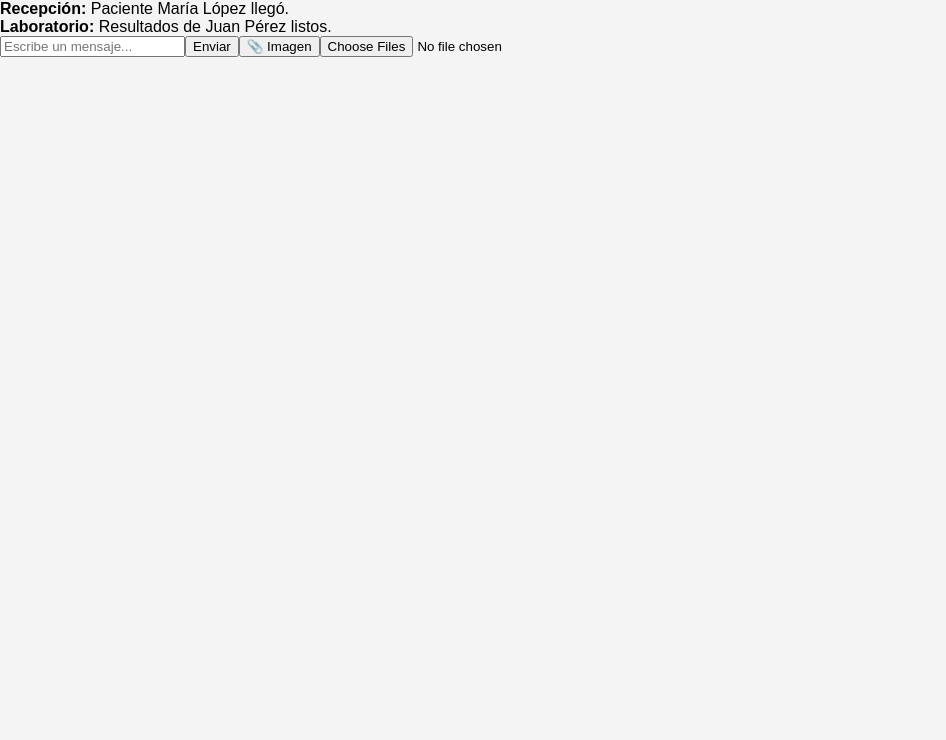
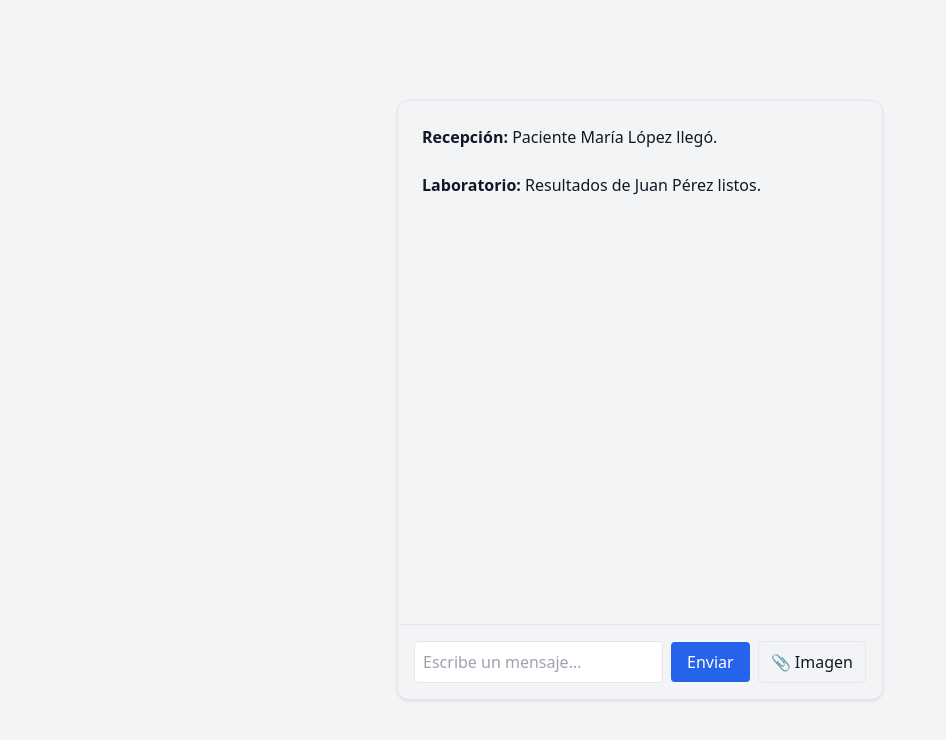
Before and after one commit to HallMD1/ClinicaHall, a React (Vite) app: page / in a window 1280 px wide. Shown: the top 740 px of the page, without its empty margins (0-946 px from the left). Built offline with nearby package versions, Linux system fonts and the light colour scheme.

Commit message:
Add files via upload

```diff
--- a/index.html
+++ b/index.html
@@ -6,8 +6,8 @@
     <meta name="viewport" content="width=device-width, initial-scale=1.0" />
     <title>Clínica Hall</title>
   </head>
-  <body>
-    <div id="root"></div>
+  <body class="bg-gray-100">
+    <div id="root" class="min-h-screen flex items-center justify-center p-4"></div>
     <script type="module" src="/src/main.jsx"></script>
   </body>
 </html>
--- a/package.json
+++ b/package.json
@@ -13,6 +13,9 @@
   },
   "devDependencies": {
     "vite": "^4.0.0",
-    "@vitejs/plugin-react": "^4.0.0"
+    "@vitejs/plugin-react": "^4.0.0",
+    "tailwindcss": "^3.3.0",
+    "postcss": "^8.4.0",
+    "autoprefixer": "^10.4.0"
   }
 }
--- /dev/null
+++ b/postcss.config.js
@@ -0,0 +1,7 @@
+
+export default {
+  plugins: {
+    tailwindcss: {},
+    autoprefixer: {},
+  },
+}
--- a/src/index.css
+++ b/src/index.css
@@ -1,7 +1,8 @@
+
+@tailwind base;
+@tailwind components;
+@tailwind utilities;
 
 body {
-  font-family: sans-serif;
-  margin: 0;
-  padding: 0;
-  background: #f4f4f4;
+  @apply bg-gray-100 text-gray-900;
 }
--- /dev/null
+++ b/tailwind.config.js
@@ -0,0 +1,9 @@
+
+/** @type {import('tailwindcss').Config} */
+export default {
+  content: ["./index.html", "./src/**/*.{js,ts,jsx,tsx}"],
+  theme: {
+    extend: {},
+  },
+  plugins: [],
+}
```
